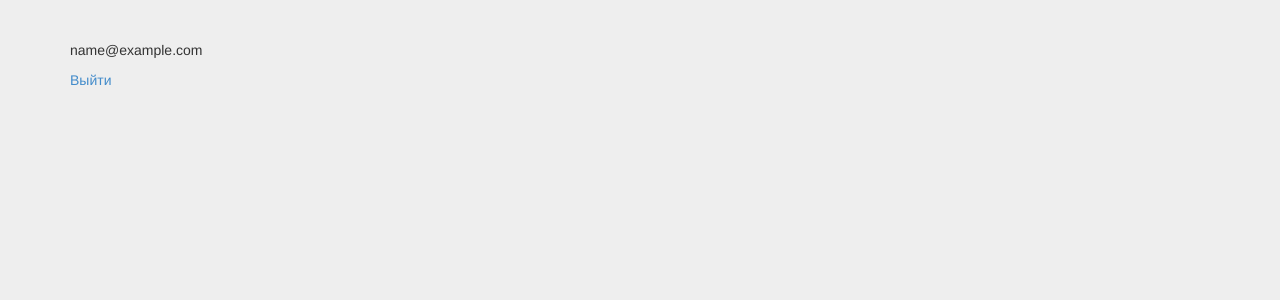
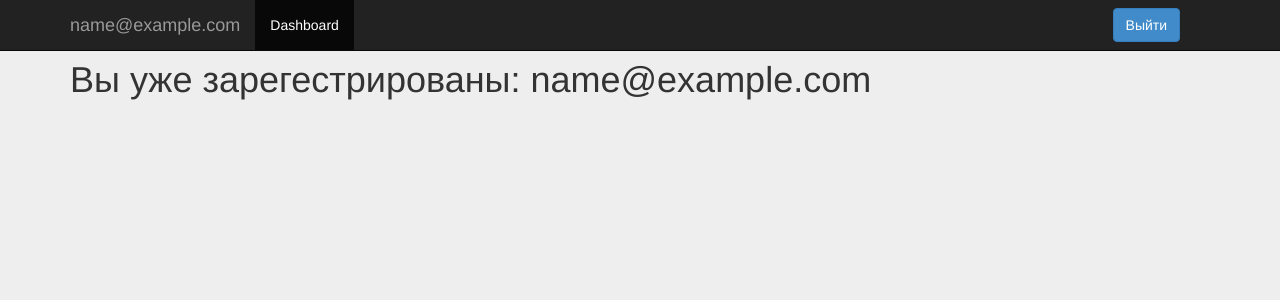
Before and after one commit to zzzombat/mailflow, a Flask app: page / in a window 1280 px wide. Before the commit the part shown is almost empty. Shown: the top 300 px of the page. Run offline with Flask 2, Linux system fonts and the light colour scheme; the visitor is signed in with stand-in values (Sample User, id 1).

Commit message:
Top menu modifications

```diff
--- a/src/mailflow/front/templates/base.html
+++ b/src/mailflow/front/templates/base.html
@@ -17,6 +17,34 @@
     {% block js %}{% endblock %}
 </head>
 <body>
+<div class="navbar navbar-inverse navbar-fixed-top">
+      <div class="container">
+
+{% if g.user.is_anonymous() %}
+        <div class="navbar-collapse collapse">
+          <div class="navbar-form navbar-right">
+            <a href="/reg"><button type="button" class="btn btn-success">Зарегистрироваться</button></a>
+            <a href="/index"><button type="button" class="btn btn-primary">Войти</button></a>
+          </div>
+        </div><!--/.navbar-collapse -->
+{% else %}
+      <div class="navbar-header">
+          <div class="navbar-brand" href="#">{{g.user.email}}</div>
+        </div>
+
+        <div class="navbar-collapse collapse">
+            <ul class="nav navbar-nav">
+            <li class="active"><a href="/dashboard">Dashboard</a></li>
+          </ul>
+          <div class="navbar-form navbar-right">
+            <a href="/logout"><button type="button" class="btn btn-primary">Выйти</button></a>
+          </div>
+        </div><!--/.navbar-collapse -->
+{% endif %}
+
+    </div>
+</div>
+
 {% block content %}{% endblock %}
 </body>
 </html>
--- a/src/mailflow/front/templates/index.html
+++ b/src/mailflow/front/templates/index.html
@@ -7,9 +7,8 @@
 {% block content %}
 
 <div class="container">
-{% if not user.is_anonymous() %}
-    <p>{{ user.email }}</p>
-    <a href="/logout">Выйти</a>
+{% if not g.user.is_anonymous() %}
+    <h1>Вы уже зарегестрированы: {{ g.user.email }}</h1>
 {% else %}
     <form class="form-signin" method="post" name="login">
         {{form.hidden_tag()}}
--- a/src/mailflow/front/views.py
+++ b/src/mailflow/front/views.py
@@ -10,20 +10,18 @@ from flask.ext.login import login_user, logout_user, current_user, login_require
 @app.route('/index', methods = ['GET', 'POST'])
 @app.route('/login', methods = ['GET', 'POST'])
 def index():
-    user = g.user
     form = LoginForm()
     if form.validate_on_submit():
         user = models.User.query.filter_by(email = form.email.data).first()
         session['remember_me'] = form.remember_me.data
         login_user(user, remember = session['remember_me'])
         return redirect('/dashboard')
-    return render_template('index.html', form = form, user=user)
+    return render_template('index.html', form = form)
 
 @app.route('/dashboard')
 @login_required
 def dashboard():
-    user = g.user
-    return render_template('dashboard.html', user=user)
+    return render_template('dashboard.html')
 
 
 @app.route('/reg', methods = ['GET', 'POST'])
```
